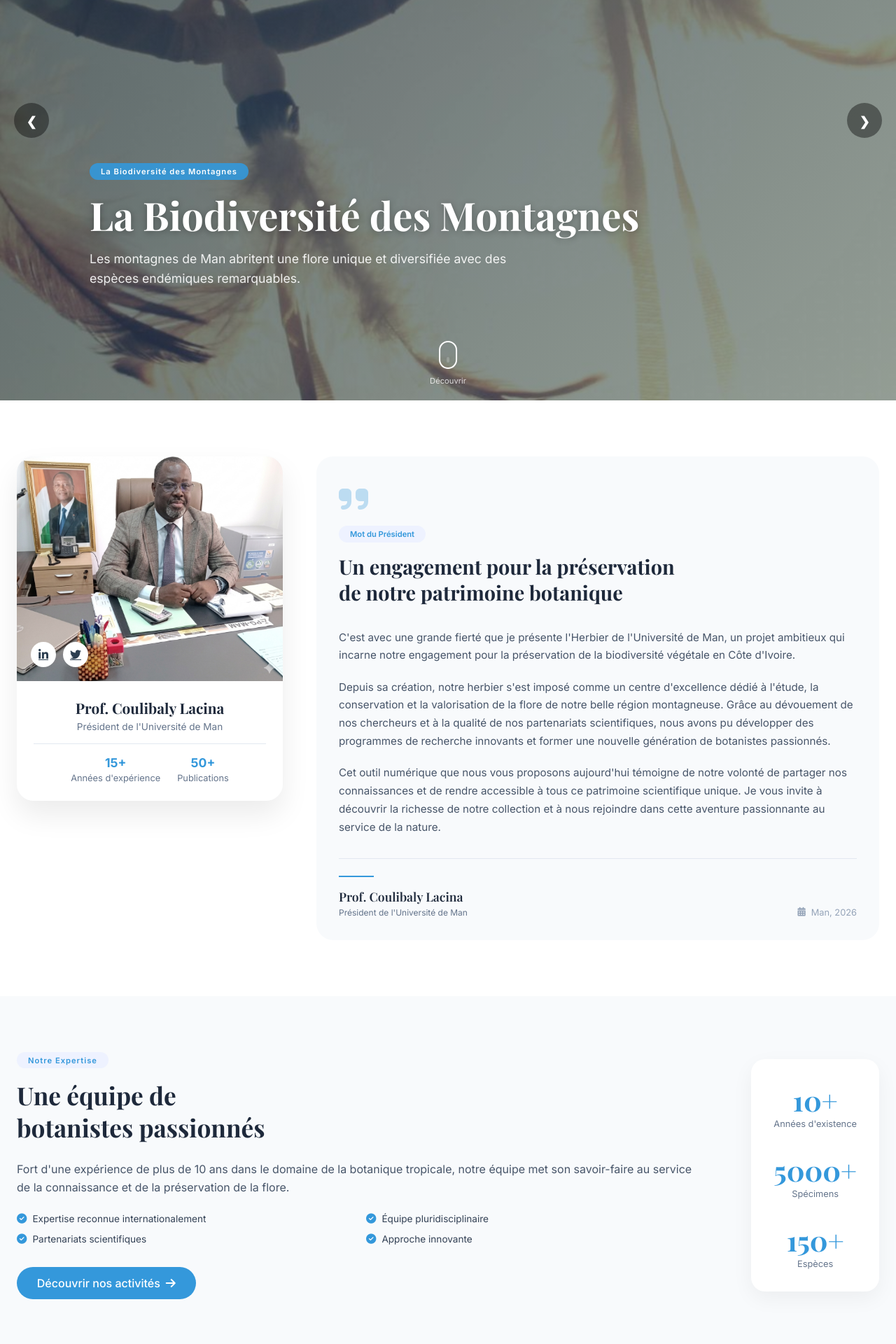
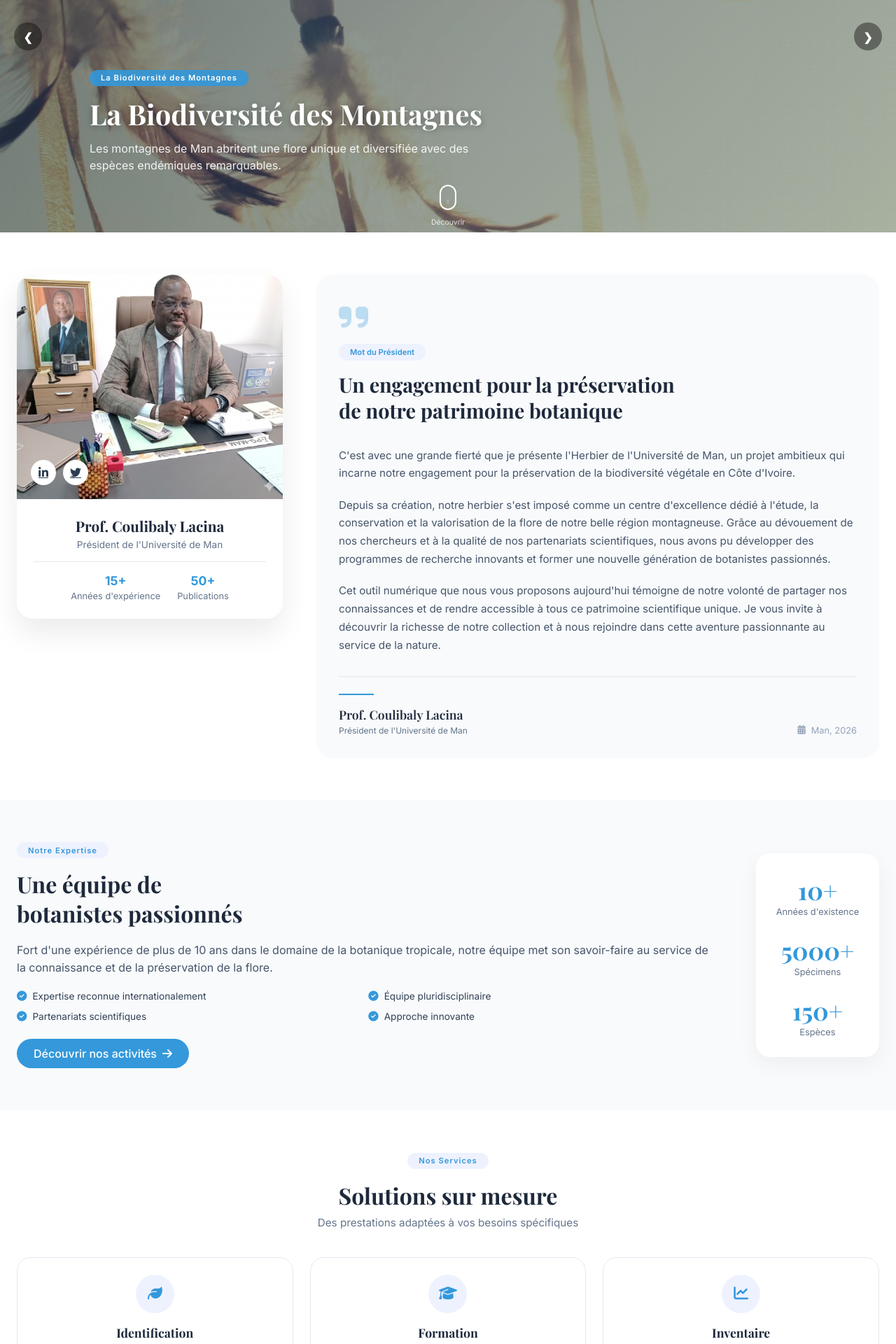
Before and after one commit to toure-cloud/herbier_universite_man, a Vue app in the folder frontend/: page / in a window 1280 px wide. Shown: the part 300-2220 px from the top of the page at 70% size. Built offline with nearby package versions, Linux system fonts and the light colour scheme; no server answers.

Commit message:
Mise à jour page accueil avec images statiques

```diff
--- a/frontend/src/components/Accueil.vue
+++ b/frontend/src/components/Accueil.vue
@@ -30,7 +30,7 @@
                     <div class="president-card" data-aos="fade-right">
                         <div class="president-image-wrapper">
                             <div class="president-image">
-                                <img src="/src/images/president.png" alt="Président de l'Université de Man">
+                                <img src="/images/president.png" alt="Président de l'Université de Man">
                                 <div class="president-social">
                                     <a href="#" class="social-link"><i class="fab fa-linkedin-in"></i></a>
                                     <a href="#" class="social-link"><i class="fab fa-twitter"></i></a>
@@ -295,7 +295,7 @@ export default {
             partenaires: [],
             loading: true,
             partenairesLoading: true,
-            apiUrl: import.meta.env.VITE_API_URL || 'http://localhost:8000',
+            apiUrl: import.meta.env.VITE_API_URL || 'https://herbier-universite-man.onrender.com',
             services: [
                 {
                     titre: "Identification",
@@ -358,22 +358,22 @@ export default {
         setDefaultSlides() {
             this.slides = [
                 {
-                    image: "/src/images/slide1.jpg",
+                    image: "/images/slide1.jpg",
                     titre: "La Biodiversité des Montagnes",
                     texte_botanique: "Les montagnes de Man abritent une flore unique et diversifiée avec des espèces endémiques remarquables."
                 },
                 {
-                    image: "/src/images/slide2.jpg",
+                    image: "/images/slide2.jpg",
                     titre: "Collection Botanique",
                     texte_botanique: "Notre herbier conserve plus de 5000 spécimens de plantes de la région du Tonkpi."
                 },
                 {
-                    image: "/src/images/slide3.jpg",
+                    image: "/images/slide3.jpg",
                     titre: "Recherche et Conservation",
                     texte_botanique: "Engagés dans la préservation de la flore pour les générations futures."
                 },
                 {
-                    image: "/src/images/slide4.jpg",
+                    image: "/images/slide4.jpg",
                     titre: "Herbier Numérique",
                     texte_botanique: "Modernisation de la collecte et conservation des spécimens végétaux."
                 }
@@ -412,8 +412,8 @@ export default {
             if (!imagePath) return ''
             if (imagePath.startsWith('http')) return imagePath
             if (imagePath.startsWith('/media')) return `${this.apiUrl}${imagePath}`
-            if (imagePath.startsWith('/src/images/')) return imagePath
-            return `/src/images/${imagePath}`
+            if (imagePath.startsWith('/images/')) return imagePath
+            return `/images/${imagePath}`
         },
 
         startSlideShow() {
@@ -469,10 +469,12 @@ export default {
     overflow-x: hidden;
 }
 
-/* Hero Section */
+/* Hero Section - Hauteur réduite */
 .hero-section {
     position: relative;
-    height: 100vh;
+    height: 70vh;  /* Réduit de 100vh à 70vh */
+    min-height: 500px;  /* Hauteur minimale pour éviter que ce soit trop petit sur écran */
+    max-height: 600px;  /* Hauteur maximale */
     overflow: hidden;
 }
 
@@ -497,6 +499,7 @@ export default {
     width: 100%;
     height: 100%;
     object-fit: cover;
+    object-position: center 30%; /* Décale légèrement l'image vers le haut pour mieux cadrer */
 }
 
 .slide-overlay {
@@ -505,15 +508,15 @@ export default {
     left: 0;
     right: 0;
     bottom: 0;
-    background: linear-gradient(135deg, rgba(26,42,58,0.7) 0%, rgba(44,62,80,0.5) 100%);
+    background: linear-gradient(135deg, rgba(26,42,58,0.6) 0%, rgba(44,62,80,0.4) 100%);
 }
 
 .slide-content {
     position: absolute;
-    bottom: 20%;
+    bottom: 15%;  /* Ajusté pour la hauteur réduite */
     left: 10%;
     right: 10%;
-    max-width: 800px;
+    max-width: 700px;
     animation: slideUp 0.8s ease-out;
 }
 
@@ -531,25 +534,25 @@ export default {
 
 .slide-title {
     font-family: 'Playfair Display', serif;
-    font-size: 3.5rem;
+    font-size: 2.5rem;  /* Réduit de 3.5rem à 2.5rem */
     font-weight: 700;
     color: white;
-    margin-bottom: 1rem;
+    margin-bottom: 0.8rem;
     line-height: 1.2;
     text-shadow: 0 2px 10px rgba(0,0,0,0.3);
 }
 
 .slide-text {
     font-family: 'Inter', sans-serif;
-    font-size: 1.1rem;
+    font-size: 1rem;  /* Réduit de 1.1rem à 1rem */
     color: rgba(255,255,255,0.9);
-    line-height: 1.6;
-    max-width: 600px;
+    line-height: 1.5;
+    max-width: 550px;
 }
 
 @keyframes slideUp {
     from {
-        transform: translateY(50px);
+        transform: translateY(40px);
         opacity: 0;
     }
     to {
@@ -563,15 +566,15 @@ export default {
     position: absolute;
     top: 50%;
     transform: translateY(-50%);
-    padding: 16px;
+    padding: 12px;  /* Réduit de 16px à 12px */
     color: white;
     font-weight: bold;
-    font-size: 18px;
+    font-size: 16px;  /* Réduit de 18px à 16px */
     background: rgba(0,0,0,0.4);
     border: none;
     border-radius: 50%;
-    width: 50px;
-    height: 50px;
+    width: 40px;  /* Réduit de 50px à 40px */
+    height: 40px;  /* Réduit de 50px à 40px */
     transition: all 0.3s ease;
     z-index: 10;
 }
@@ -591,7 +594,7 @@ export default {
 
 .hero-scroll {
     position: absolute;
-    bottom: 30px;
+    bottom: 15px;  /* Ajusté pour la hauteur réduite */
     left: 50%;
     transform: translateX(-50%);
     text-align: center;
@@ -601,8 +604,8 @@ export default {
 }
 
 .scroll-mouse {
-    width: 26px;
-    height: 40px;
+    width: 24px;  /* Légèrement réduit */
+    height: 36px;  /* Légèrement réduit */
     border: 2px solid white;
     border-radius: 20px;
     margin: 0 auto 5px;
@@ -610,8 +613,8 @@ export default {
 }
 
 .scroll-wheel {
-    width: 4px;
-    height: 8px;
+    width: 3px;
+    height: 7px;
     background: white;
     border-radius: 2px;
     position: absolute;
@@ -623,16 +626,16 @@ export default {
 
 @keyframes scroll {
     0% { top: 6px; opacity: 1; }
-    100% { top: 25px; opacity: 0; }
+    100% { top: 22px; opacity: 0; }
 }
 
 @keyframes bounce {
     0%, 100% { transform: translateX(-50%) translateY(0); }
-    50% { transform: translateX(-50%) translateY(10px); }
+    50% { transform: translateX(-50%) translateY(8px); }
 }
 
 .hero-scroll span {
-    font-size: 0.7rem;
+    font-size: 0.65rem;
     color: white;
     opacity: 0.8;
 }
@@ -646,7 +649,7 @@ export default {
 
 /* President Section */
 .president-section {
-    padding: 80px 0;
+    padding: 60px 0;  /* Réduit de 80px à 60px */
     background: white;
 }
 
@@ -833,7 +836,7 @@ export default {
 /* Section Header */
 .section-header {
     text-align: center;
-    margin-bottom: 3rem;
+    margin-bottom: 2.5rem;
 }
 
 .section-badge {
@@ -850,7 +853,7 @@ export default {
 
 .section-title {
     font-family: 'Playfair Display', serif;
-    font-size: 2.2rem;
+    font-size: 2rem;
     color: #1e293b;
     margin-bottom: 0.5rem;
 }
@@ -858,12 +861,12 @@ export default {
 .section-subtitle {
     font-family: 'Inter', sans-serif;
     color: #64748b;
-    font-size: 1rem;
+    font-size: 0.95rem;
 }
 
 /* Expertise Section */
 .expertise-section {
-    padding: 80px 0;
+    padding: 60px 0;
     background: #f8fafc;
 }
 
@@ -876,9 +879,9 @@ export default {
 
 .expertise-text h2 {
     font-family: 'Playfair Display', serif;
-    font-size: 2.2rem;
+    font-size: 2rem;
     color: #1e293b;
-    margin-bottom: 1.5rem;
+    margin-bottom: 1.2rem;
     line-height: 1.3;
 }
 
@@ -886,14 +889,14 @@ export default {
     font-family: 'Inter', sans-serif;
     color: #475569;
     line-height: 1.6;
-    margin-bottom: 1.5rem;
+    margin-bottom: 1.2rem;
 }
 
 .expertise-features {
     display: grid;
     grid-template-columns: 1fr 1fr;
     gap: 0.8rem;
-    margin-bottom: 2rem;
+    margin-bottom: 1.5rem;
 }
 
 .feature {
@@ -913,7 +916,7 @@ export default {
     display: inline-flex;
     align-items: center;
     gap: 0.5rem;
-    padding: 0.8rem 1.8rem;
+    padding: 0.7rem 1.5rem;
     background: #3498db;
     color: white;
     text-decoration: none;
@@ -931,9 +934,9 @@ export default {
 .expertise-stats {
     display: flex;
     flex-direction: column;
-    gap: 2rem;
+    gap: 1.5rem;
     background: white;
-    padding: 2rem;
+    padding: 1.8rem;
     border-radius: 20px;
     box-shadow: 0 10px 30px rgba(0,0,0,0.05);
 }
@@ -944,7 +947,7 @@ export default {
 
 .stat-number-count {
     font-family: 'Playfair Display', serif;
-    font-size: 2.5rem;
+    font-size: 2.2rem;
     font-weight: bold;
     color: #3498db;
 }
@@ -956,13 +959,13 @@ export default {
 
 /* Services Section */
 .services-section {
-    padding: 80px 0;
+    padding: 60px 0;
     background: white;
 }
 
 .services-grid {
     display: grid;
-    grid-template-columns: repeat(auto-fill, minmax(350px, 1fr));
+    grid-template-columns: repeat(auto-fill, minmax(320px, 1fr));
     gap: 1.5rem;
 }
 
@@ -982,8 +985,8 @@ export default {
 }
 
 .service-icon {
-    width: 60px;
-    height: 60px;
+    width: 55px;
+    height: 55px;
     background: #eef2ff;
     border-radius: 50%;
     display: flex;
@@ -993,13 +996,13 @@ export default {
 }
 
 .service-icon i {
-    font-size: 1.5rem;
+    font-size: 1.3rem;
     color: #3498db;
 }
 
 .service-card h3 {
     font-family: 'Playfair Display', serif;
-    font-size: 1.2rem;
+    font-size: 1.1rem;
     color: #1e293b;
     margin-bottom: 0.5rem;
 }
@@ -1027,7 +1030,7 @@ export default {
 
 /* Team Section */
 .team-section {
-    padding: 80px 0;
+    padding: 60px 0;
     background: #f8fafc;
 }
 
@@ -1052,7 +1055,7 @@ export default {
 
 .team-image {
     position: relative;
-    height: 280px;
+    height: 260px;
     overflow: hidden;
 }
 
@@ -1091,8 +1094,8 @@ export default {
 }
 
 .team-social-link {
-    width: 40px;
-    height: 40px;
+    width: 36px;
+    height: 36px;
     background: white;
     border-radius: 50%;
     display: flex;
@@ -1115,7 +1118,7 @@ export default {
 
 .team-info h3 {
     font-family: 'Playfair Display', serif;
-    font-size: 1.1rem;
+    font-size: 1rem;
     color: #1e293b;
     margin-bottom: 0.2rem;
 }
@@ -1148,14 +1151,14 @@ export default {
 
 /* Partenaires Section */
 .partenaires-section {
-    padding: 80px 0;
+    padding: 60px 0;
     background: white;
 }
 
 .partenaires-grid {
     display: grid;
     grid-template-columns: repeat(auto-fill, minmax(300px, 1fr));
-    gap: 2rem;
+    gap: 1.5rem;
 }
 
 .partenaire-card {
@@ -1173,8 +1176,8 @@ export default {
 }
 
 .partenaire-logo {
-    width: 70px;
-    height: 70px;
+    width: 65px;
+    height: 65px;
     flex-shrink: 0;
     background: white;
     border-radius: 12px;
@@ -1215,12 +1218,12 @@ export default {
 /* Loading */
 .loading-container {
     text-align: center;
-    padding: 3rem;
+    padding: 2rem;
 }
 
 .spinner {
-    width: 40px;
-    height: 40px;
+    width: 35px;
+    height: 35px;
     border: 3px solid #e2e8f0;
     border-top-color: #3498db;
     border-radius: 50%;
@@ -1234,44 +1237,44 @@ export default {
 
 /* Newsletter */
 .newsletter-section {
-    padding: 80px 0;
+    padding: 60px 0;
     background: linear-gradient(135deg, #1e293b 0%, #2c3e50 100%);
     color: white;
 }
 
 .newsletter-content {
     text-align: center;
-    max-width: 600px;
+    max-width: 550px;
     margin: 0 auto;
 }
 
 .newsletter-icon {
-    font-size: 3rem;
+    font-size: 2.5rem;
     margin-bottom: 1rem;
     color: #3498db;
 }
 
 .newsletter-content h2 {
     font-family: 'Playfair Display', serif;
-    font-size: 2rem;
+    font-size: 1.8rem;
     margin-bottom: 0.5rem;
 }
 
 .newsletter-content p {
-    margin-bottom: 2rem;
+    margin-bottom: 1.5rem;
     opacity: 0.8;
 }
 
 .newsletter-form {
     display: flex;
     gap: 1rem;
-    max-width: 500px;
+    max-width: 450px;
     margin: 0 auto;
 }
 
 .newsletter-form input {
     flex: 1;
-    padding: 1rem;
+    padding: 0.8rem 1rem;
     border: none;
     border-radius: 50px;
     outline: none;
@@ -1279,7 +1282,7 @@ export default {
 }
 
 .newsletter-form button {
-    padding: 1rem 2rem;
+    padding: 0.8rem 1.5rem;
     background: #3498db;
     border: none;
     border-radius: 50px;
@@ -1299,24 +1302,24 @@ export default {
 
 /* CTA Section */
 .cta-section {
-    padding: 60px 0;
+    padding: 50px 0;
     background: white;
 }
 
 .cta-content {
     background: linear-gradient(135deg, #3498db, #2c3e50);
     border-radius: 24px;
-    padding: 3rem;
+    padding: 2.5rem;
     display: flex;
     justify-content: space-between;
     align-items: center;
     flex-wrap: wrap;
-    gap: 2rem;
+    gap: 1.5rem;
 }
 
 .cta-text h2 {
     font-family: 'Playfair Display', serif;
-    font-size: 1.5rem;
+    font-size: 1.4rem;
     color: white;
     margin-bottom: 0.3rem;
 }
@@ -1329,7 +1332,7 @@ export default {
     display: inline-flex;
     align-items: center;
     gap: 0.5rem;
-    padding: 0.8rem 1.8rem;
+    padding: 0.7rem 1.5rem;
     background: white;
     color: #3498db;
     text-decoration: none;
@@ -1345,12 +1348,21 @@ export default {
 
 /* Responsive */
 @media (max-width: 768px) {
+    .hero-section {
+        height: 50vh;
+        min-height: 400px;
+    }
+
     .slide-title {
         font-size: 1.5rem;
     }
 
     .slide-text {
-        font-size: 0.85rem;
+        font-size: 0.8rem;
+    }
+
+    .slide-content {
+        bottom: 10%;
     }
 
     .president-grid {
@@ -1396,9 +1408,10 @@ export default {
     }
 
     .prev, .next {
-        width: 35px;
-        height: 35px;
-        font-size: 14px;
+        width: 30px;
+        height: 30px;
+        font-size: 12px;
+        padding: 8px;
     }
 }
 
```
